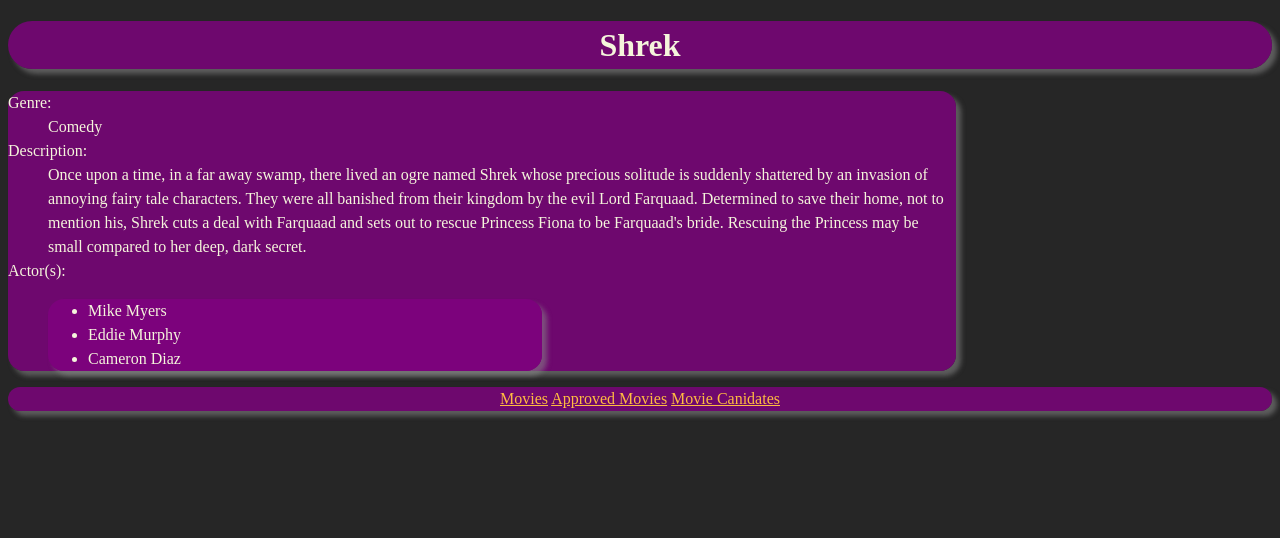
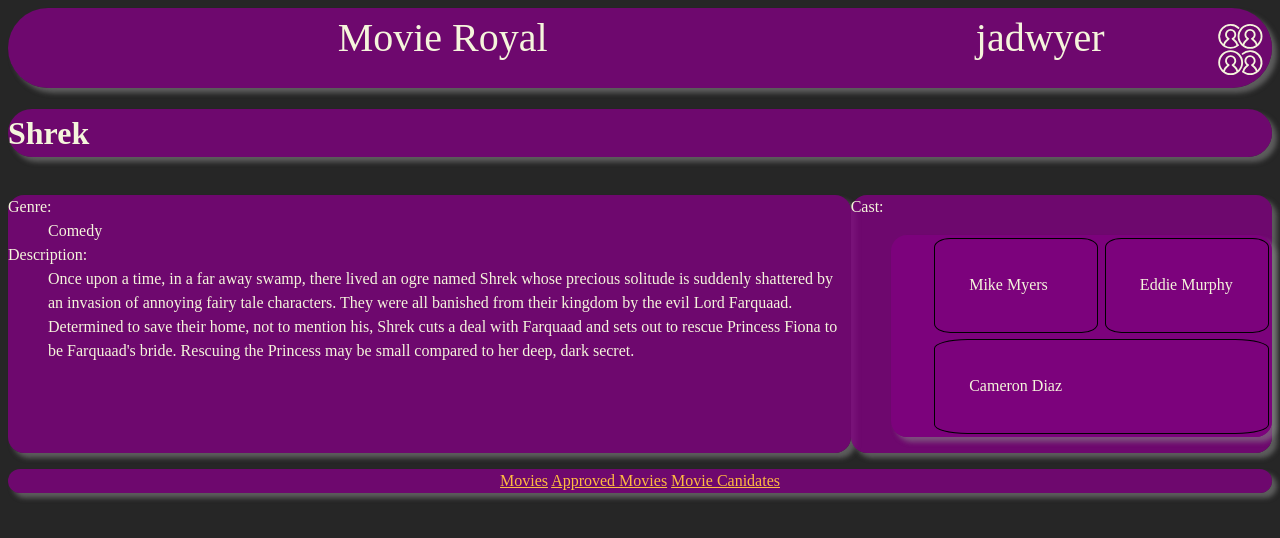
Before and after one commit to Jamedw/CSC437, a website: page packages/proto/public/shrek.html in a window 1280 px wide. Drawn offline with Linux system fonts and the light colour scheme.

Commit message:
finished grid and flex

```diff
--- a/packages/proto/public/shrek.html
+++ b/packages/proto/public/shrek.html
@@ -4,22 +4,39 @@
         <link rel="stylesheet" href="/styles/tokens.css">
         <link rel="stylesheet" href="/styles/page.css">
     </head>
-    <body>
-        <h1>
+
+    <body class="page">
+        <header>
+            <p1 class="title">
+                Movie Royal
+            </p1>
+
+            <p1 class="settings">
+                jadwyer
+            </p1>
+            <svg class="icon">
+                <use href="./icons/movies.svg#movie-icon1" />
+            </svg>
+
+        </header>
+
+        <h1 class="page_description">
             Shrek
         </h1>
 
-        <dl>
+        <dl class="description">
             <dt>Genre:</dt>
             <dd>Comedy</dd>
-
             <dt>Description:</dt>
             <dd>
                 Once upon a time, in a far away swamp, there lived an ogre named Shrek whose precious solitude is suddenly shattered by an invasion of annoying fairy tale characters. They were all banished from their kingdom by the evil Lord Farquaad. Determined to save their home, not to mention his, Shrek cuts a deal with Farquaad and sets out to rescue Princess Fiona to be Farquaad's bride. Rescuing the Princess may be small compared to her deep, dark secret.
             </dd>
-            <dt>Actor(s):</dt>
+        </dl>
+
+        <dl>
+            <dt>Cast:</dt>
             <dd>
-                <ul>
+                <ul class="movieList">
                     <li>Mike Myers</li>
                     <li>Eddie Murphy</li>
                     <li>Cameron Diaz</li>
--- a/packages/proto/public/styles/page.css
+++ b/packages/proto/public/styles/page.css
@@ -12,15 +12,35 @@
     fill: currentColor;
 }
 
-h1 {
+header {
+    display: flex; /* etc., as before */
     font-family: "Alegreya", serif;
     background-color: var(--color-background-header);
     color: var(--color-text);
     line-height: var(--line-height);
     border-radius: var(--border-radius);
     text-align: center;
+    font-size: 2.5em;
     box-shadow: var(--box-shadow);
 }
+header > .title{
+    width: 80%;
+}
+header > .settings{
+    width: 30%;
+}
+
+
+
+h1 {
+    background-color: var(--color-background-header);
+    color: var(--color-text);
+    line-height: var(--line-height);
+    border-radius: var(--border-radius);
+    box-shadow: var(--box-shadow);
+}
+
+
 a {
     color: var(--color-link);
 }
@@ -38,7 +58,6 @@
     box-shadow: var(--box-shadow);
     line-height: var(--line-height);
     border-radius: var(--border-radius);
-    width: 50%;
 }
 
 dl {
@@ -46,8 +65,6 @@
     box-shadow: var(--box-shadow);
     line-height: var(--line-height);
     border-radius: var(--border-radius);
-    width: 75%;
-    height: 100%;
 }
 
 ul {
@@ -55,7 +72,6 @@
     box-shadow: var(--box-shadow);
     line-height: var(--line-height);
     border-radius: var(--border-radius);
-    width: 50%;
 }
 
 footer {
@@ -65,3 +81,55 @@
     border-radius: var(--border-radius);
     text-align: center;
 }
+
+.movieList {
+    display: flex; /* etc., as before */
+    flex-wrap: wrap;
+
+    list-style: none;
+  & > * {
+    width: fit-content;
+    flex-grow: 1;
+    flex-basis: 0%;
+	@media screen and (max-width: 30rem) {
+      /* override for mobile: */
+      flex-basis: auto;
+    }
+  }
+  }
+li {
+    padding: 10%;
+    margin: 1%;
+    border: 1px;
+    border-style: solid;
+    border-radius: 10%;
+    border-color: black;
+}
+
+.page {
+    --page-grids: 3;
+
+    display: grid;
+    grid-template-columns: repeat(
+      var(--page-grids), 1fr
+    );
+
+    gap:
+      var(--size-spacing-medium);
+  }
+
+  .page > header {
+    grid-column: 1 / span 3;
+  }
+  .page > footer {
+    grid-column: 1 / span 3;
+  }
+
+
+
+.page > .description {
+    grid-column: span 2;
+}
+.page > .page_description {
+    grid-column: 1 / span 3;
+  }
--- /dev/null
+++ b/packages/proto/public/styles/reset.css
@@ -0,0 +1,10 @@
+* {
+margin: .2em;
+box-sizing: border-box;
+}
+body {
+line-height: 1.5;
+}
+img {
+max-width: 100%;
+}
```
Also changed, not shown: packages/proto/public/finalList.html (+20 -7 lines).
